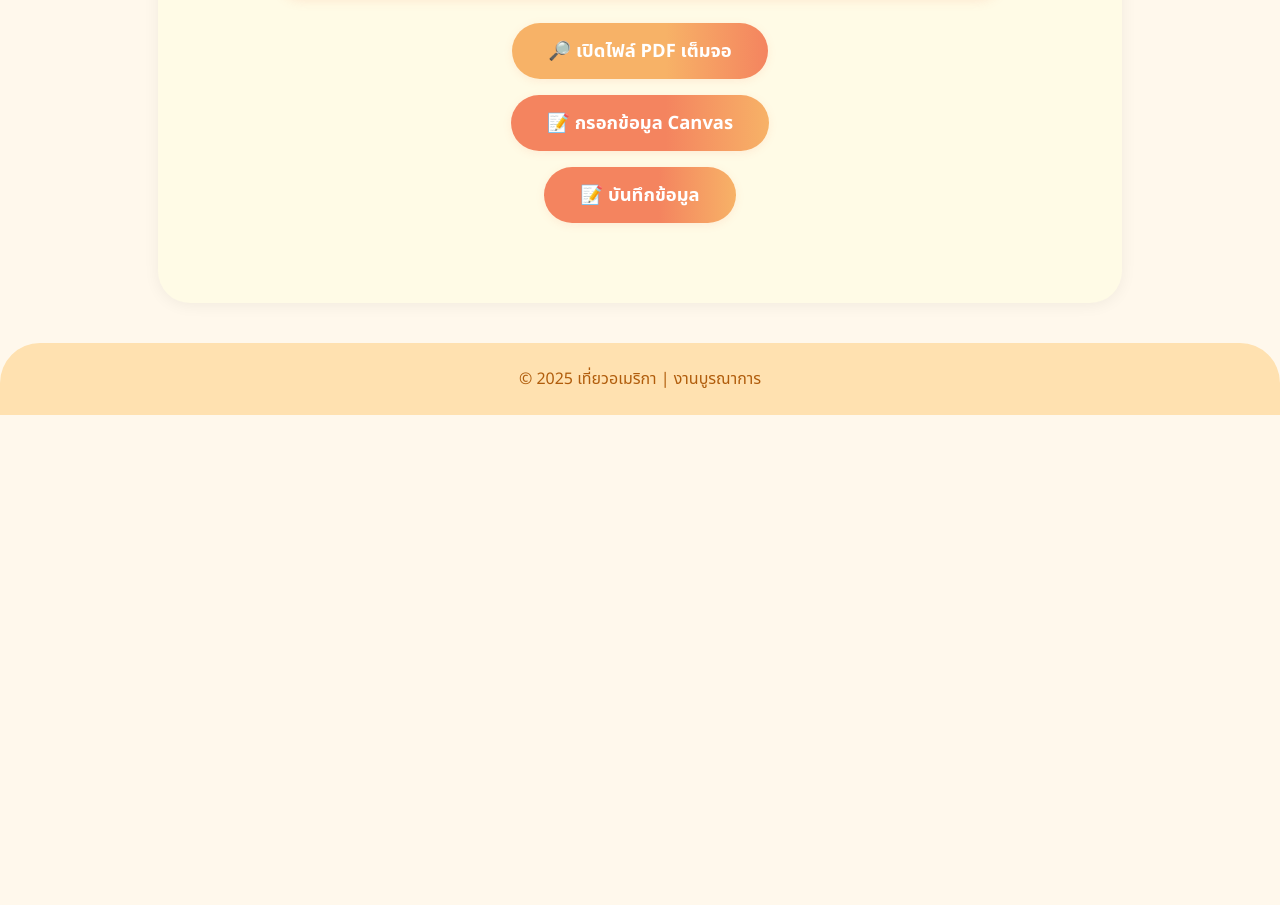
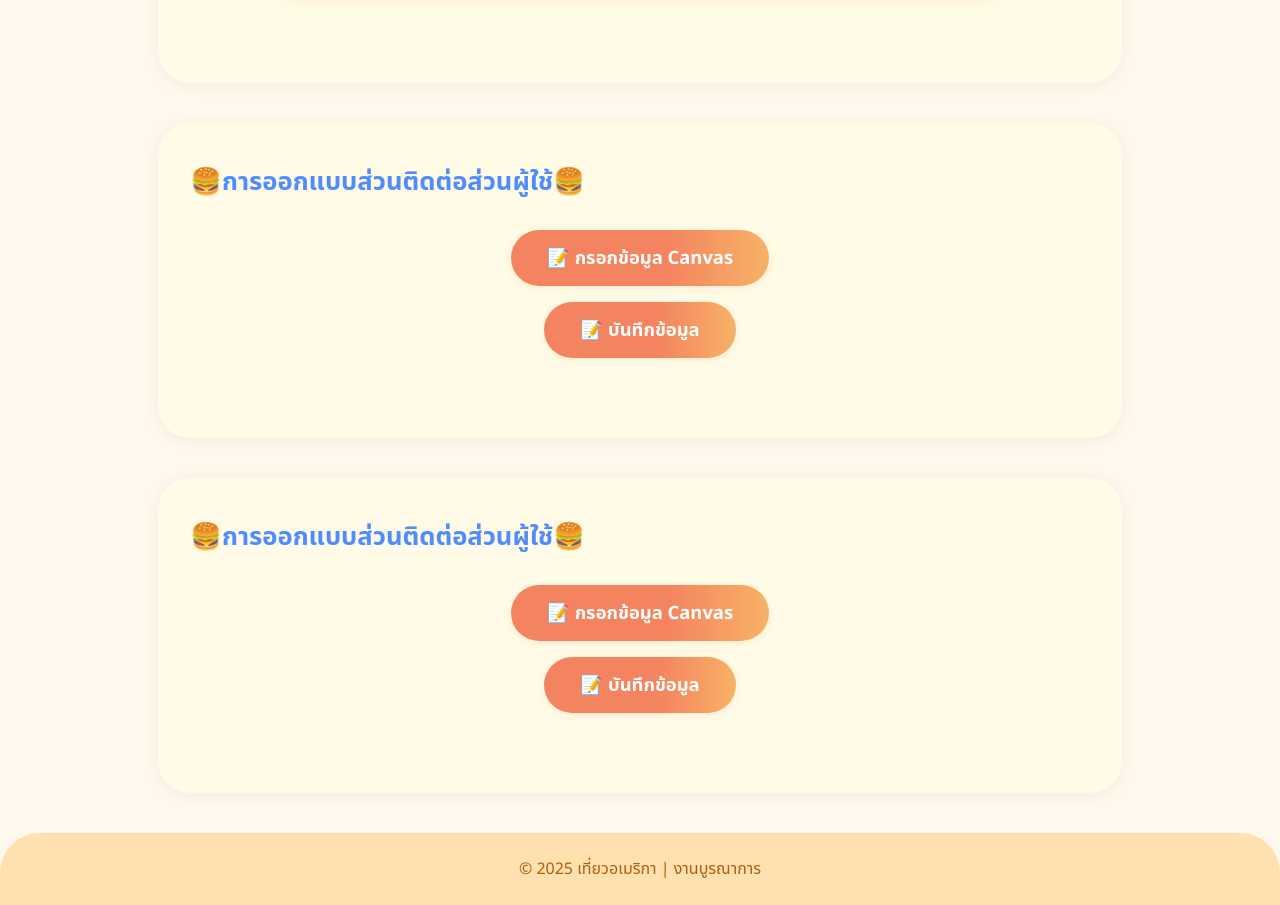
Before and after one commit to RcnTeeTHz/Buranakarn3P, a plain HTML site: page Index.html in a window 1280 px wide. Shown: the part 1583-2488 px from the top of the page. Before the commit the page ends 1998 px from the top, so only its background shows below. Drawn offline with Linux system fonts and the light colour scheme.

Commit message:
commit v7

```diff
--- a/Index.html
+++ b/Index.html
@@ -131,29 +131,13 @@ for(let i=0; i<burgerCount; i++) {
             <div style="text-align:center;">
                 <iframe src="PDF/ใบงานบูรณาการ ปวส.2_13,16.pdf" width="80%" height="500px" style="border-radius: 24px; border: 2px solid #f7b267; box-shadow: 0 2px 12px rgba(244,132,95,0.18);"></iframe>
                 <br>
-                <a href="PDF/ใบงานบูรณาการ ปวส.2_13,16.pdf" target="_blank"
-   style="
-    display: inline-block;
-    padding: 14px 36px;
-    background: linear-gradient(90deg, #f7b267 60%, #f4845f 100%);
-    color: #fff;
-    border: none;
-    border-radius: 32px;
-    font-size: 1.15rem;
-    font-family: 'Prompt', 'Segoe UI', 'Noto Sans Thai', sans-serif;
-    font-weight: bold;
-    text-decoration: none;
-    box-shadow: 0 2px 8px rgba(244,132,95,0.13);
-    transition: background 0.2s, color 0.2s, transform 0.2s;
-    margin-top: 20px;
-    cursor: pointer;
-   "
-   onmouseover="this.style.background='#f4845f';this.style.color='#fffbe6';this.style.transform='translateY(-2px) scale(1.04)'"
-   onmouseout="this.style.background='linear-gradient(90deg, #f7b267 60%, #f4845f 100%)';this.style.color='#fff';this.style.transform='none'"
->
-    🔎 เปิดไฟล์ PDF เต็มจอ
-</a>
-<br>
+            </div>
+        </section>
+    </main>
+    <main>
+        <section>
+            <h2>🍔การออกแบบส่วนติดต่อส่วนผู้ใช้🍔</h2>
+            <div style="text-align:center;">
                 <a href="https://snon.my.canva.site/practicereportform" target="_blank"
    style="
     display: inline-block;
@@ -199,7 +183,57 @@ for(let i=0; i<burgerCount; i++) {
 >
     📝 บันทึกข้อมูล
 </a>
-            </div>
+        </section>
+    </main>
+    <main>
+        <section>
+            <h2>🍔การออกแบบส่วนติดต่อส่วนผู้ใช้🍔</h2>
+            <div style="text-align:center;">
+                <a href="https://snon.my.canva.site/signin-practicereportform" target="_blank"
+   style="
+    display: inline-block;
+    padding: 14px 36px;
+    background: linear-gradient(90deg, #f4845f 60%, #f7b267 100%);
+    color: #fff;
+    border: none;
+    border-radius: 32px;
+    font-size: 1.15rem;
+    font-family: 'Prompt', 'Segoe UI', 'Noto Sans Thai', sans-serif;
+    font-weight: bold;
+    text-decoration: none;
+    box-shadow: 0 2px 8px rgba(244,132,95,0.13);
+    transition: background 0.2s, color 0.2s, transform 0.2s;
+    margin-top: 16px;
+    cursor: pointer;
+   "
+   onmouseover="this.style.background='#f7b267';this.style.color='#fffbe6';this.style.transform='translateY(-2px) scale(1.04)'"
+   onmouseout="this.style.background='linear-gradient(90deg, #f4845f 60%, #f7b267 100%)';this.style.color='#fff';this.style.transform='none'"
+>
+    📝 กรอกข้อมูล Canvas
+</a>
+<br>
+                <a href="https://docs.google.com/spreadsheets/d/1HBUq4eml9NYfwCXgbS7HvTBZIxTUS-3w7JSZD4tli-M/edit?gid=0#gid=0" target="_blank"
+   style="
+    display: inline-block;
+    padding: 14px 36px;
+    background: linear-gradient(90deg, #f4845f 60%, #f7b267 100%);
+    color: #fff;
+    border: none;
+    border-radius: 32px;
+    font-size: 1.15rem;
+    font-family: 'Prompt', 'Segoe UI', 'Noto Sans Thai', sans-serif;
+    font-weight: bold;
+    text-decoration: none;
+    box-shadow: 0 2px 8px rgba(244,132,95,0.13);
+    transition: background 0.2s, color 0.2s, transform 0.2s;
+    margin-top: 16px;
+    cursor: pointer;
+   "
+   onmouseover="this.style.background='#f7b267';this.style.color='#fffbe6';this.style.transform='translateY(-2px) scale(1.04)'"
+   onmouseout="this.style.background='linear-gradient(90deg, #f4845f 60%, #f7b267 100%)';this.style.color='#fff';this.style.transform='none'"
+>
+    📝 บันทึกข้อมูล
+</a>
         </section>
     </main>
     <footer>
```
